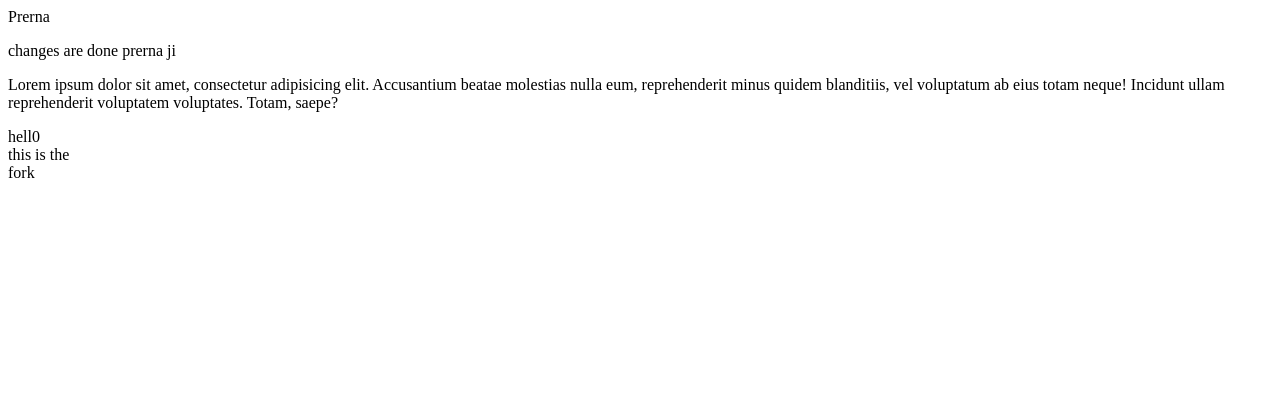
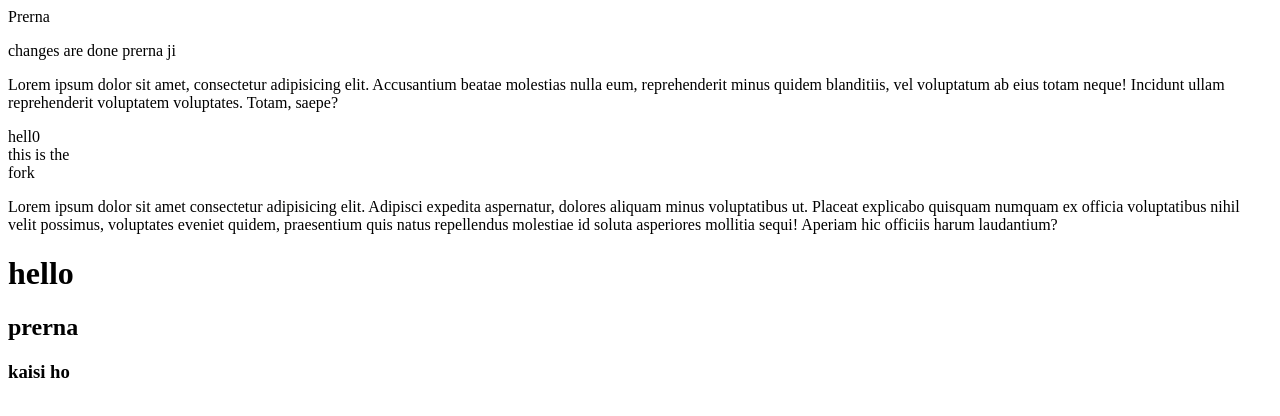
Before and after one commit to prernag009/Pro, a plain HTML site: page index.html in a window 1280 px wide. Drawn offline with Linux system fonts and the light colour scheme.

Commit message:
new feature is added

```diff
--- a/index.html
+++ b/index.html
@@ -10,9 +10,18 @@
     <p>Lorem ipsum dolor sit amet, consectetur adipisicing elit. Accusantium beatae molestias nulla eum, reprehenderit
         minus quidem blanditiis, vel voluptatum ab eius totam neque! Incidunt ullam reprehenderit voluptatem voluptates.
         Totam, saepe?</p>
-        <div>hell0</div>
-        <div>this is the </div>
-        <div>fork</div>
+    <div>hell0</div>
+    <div>this is the </div>
+    <div>fork</div>
+    <div>
+        <p>Lorem ipsum dolor sit amet consectetur adipisicing elit. Adipisci expedita aspernatur, dolores aliquam minus
+            voluptatibus ut. Placeat explicabo quisquam numquam ex officia voluptatibus nihil velit possimus, voluptates
+            eveniet quidem, praesentium quis natus repellendus molestiae id soluta asperiores mollitia sequi! Aperiam
+            hic officiis harum laudantium?</p>
+            <h1>hello</h1>
+            <h2>prerna </h2>
+            <h3>kaisi ho</h3>
+    </div>
 </body>
 
 </html>
```
